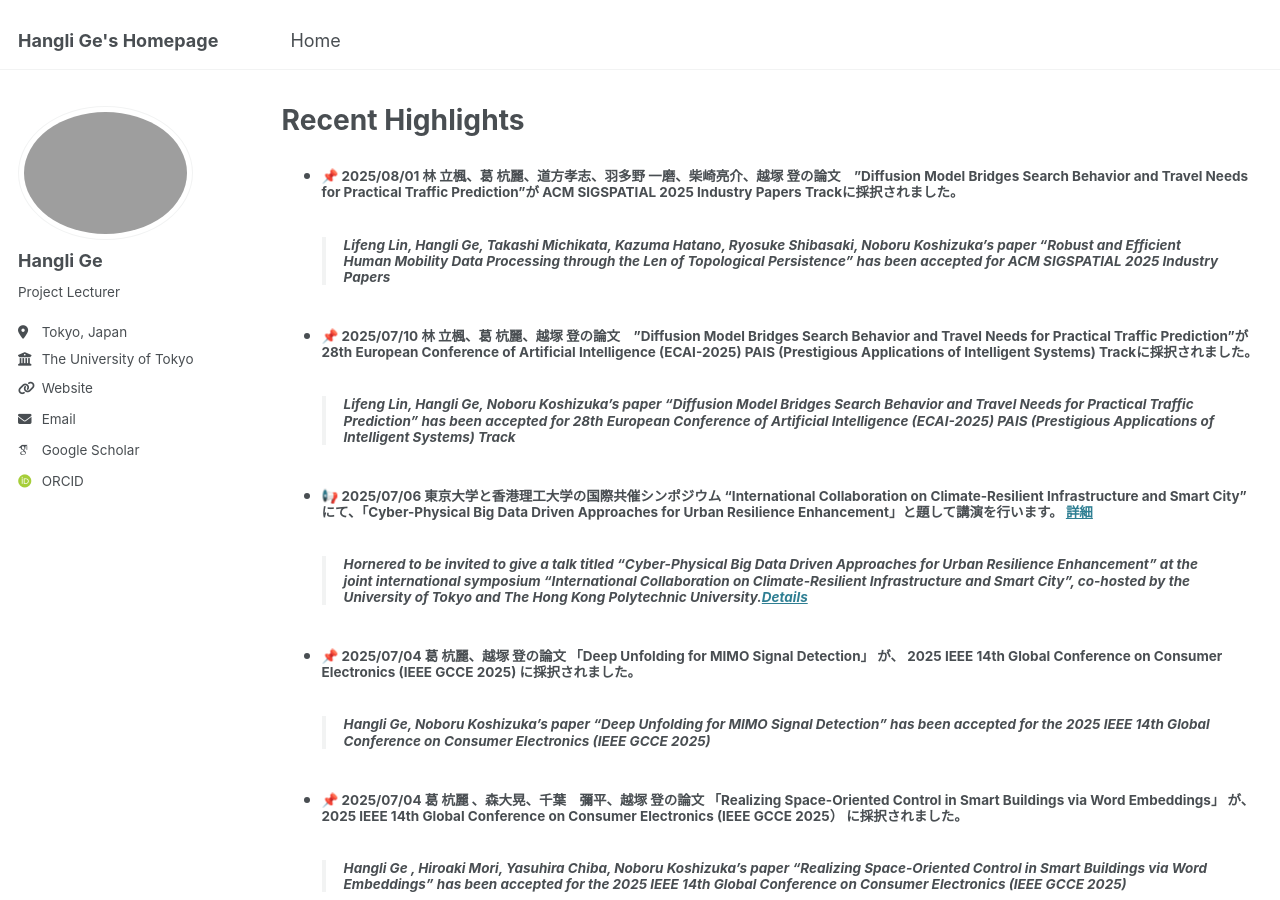
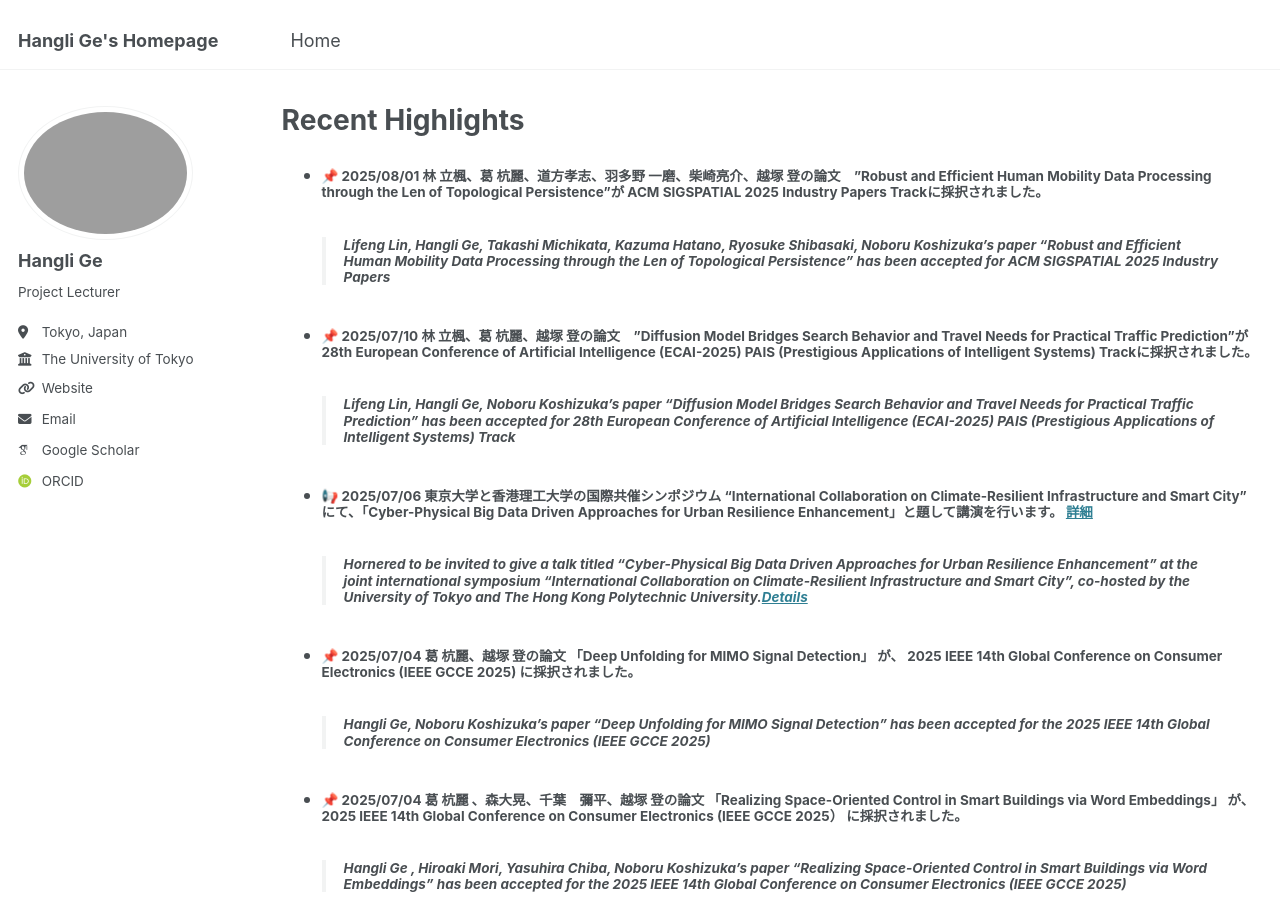
Before and after one commit to christie888/christie888.github.io, a Jekyll site: the page built from _pages/post.md, in a window 1280 px wide and 900 px high. Built offline with Jekyll 4.4.1, drawn with Linux system fonts in a browser that asks for light colours; some web fonts are replaced.

Commit message:
Update post.md

```diff
--- a/_pages/post.md
+++ b/_pages/post.md
@@ -5,7 +5,7 @@ permalink: post/
 ---
 
 
-* #####  📌 2025/08/01 林 立楓、葛 杭麗、道方孝志、羽多野 一磨、柴崎亮介、越塚 登の論文　"Diffusion Model Bridges Search Behavior and Travel Needs for Practical Traffic Prediction"が ACM SIGSPATIAL 2025  Industry Papers Trackに採択されました。
+* #####  📌 2025/08/01 林 立楓、葛 杭麗、道方孝志、羽多野 一磨、柴崎亮介、越塚 登の論文　"Robust and Efficient Human Mobility Data Processing through the Len of Topological Persistence"が ACM SIGSPATIAL 2025  Industry Papers Trackに採択されました。
   > ###### Lifeng Lin, Hangli Ge, Takashi Michikata, Kazuma Hatano, Ryosuke Shibasaki, Noboru Koshizuka’s paper “Robust and Efficient Human Mobility Data Processing through the Len of Topological Persistence" has been accepted for  ACM SIGSPATIAL 2025  Industry Papers
 * #####  📌 2025/07/10 林 立楓、葛 杭麗、越塚 登の論文　"Diffusion Model Bridges Search Behavior and Travel Needs for Practical Traffic Prediction"が28th European Conference of Artificial Intelligence (ECAI-2025) PAIS (Prestigious Applications of Intelligent Systems) Trackに採択されました。
   > ###### Lifeng Lin, Hangli Ge, Noboru Koshizuka’s paper “Diffusion Model Bridges Search Behavior and Travel Needs for Practical Traffic Prediction" has been accepted for  28th European Conference of Artificial Intelligence (ECAI-2025) PAIS (Prestigious Applications of Intelligent Systems) Track
```
